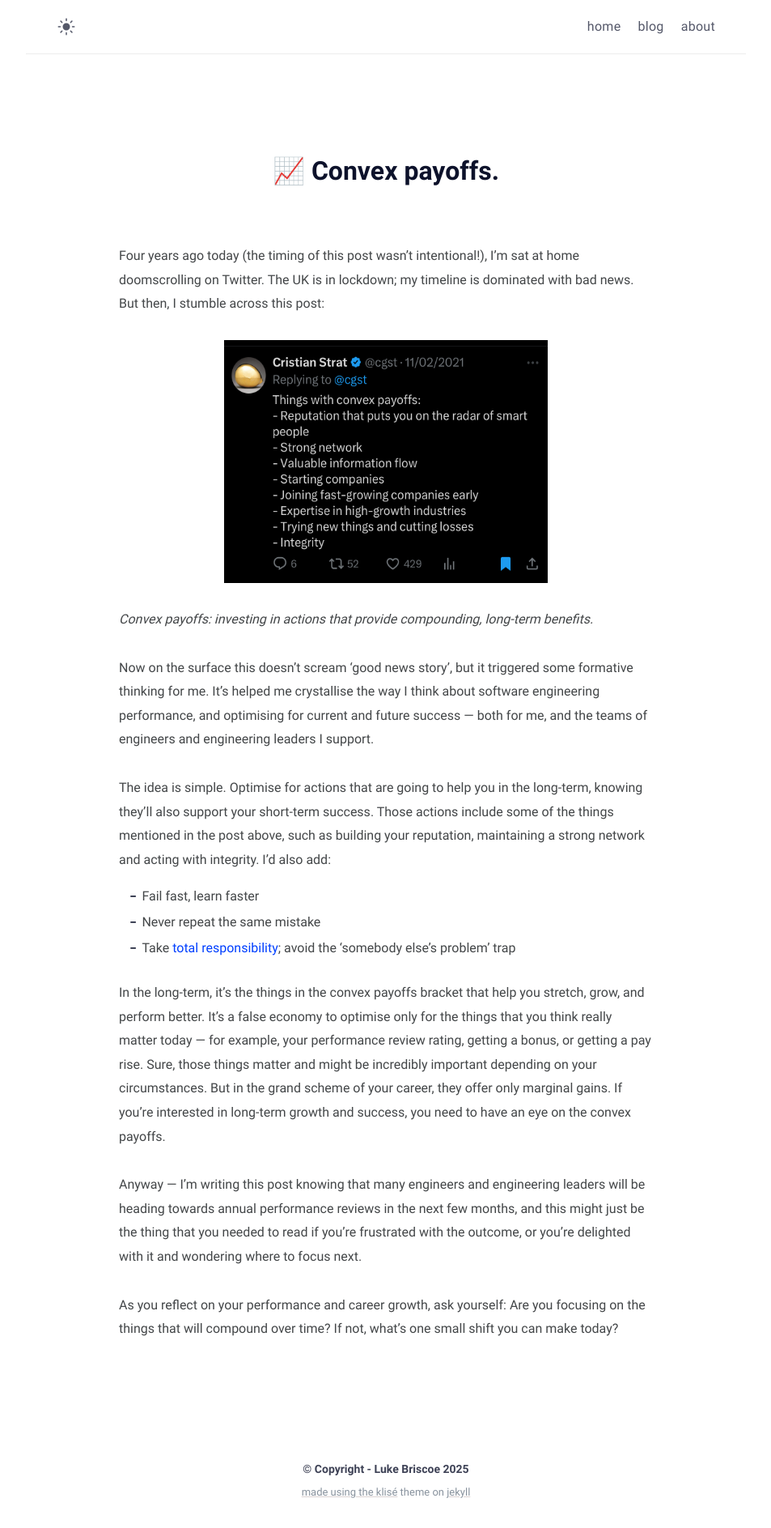
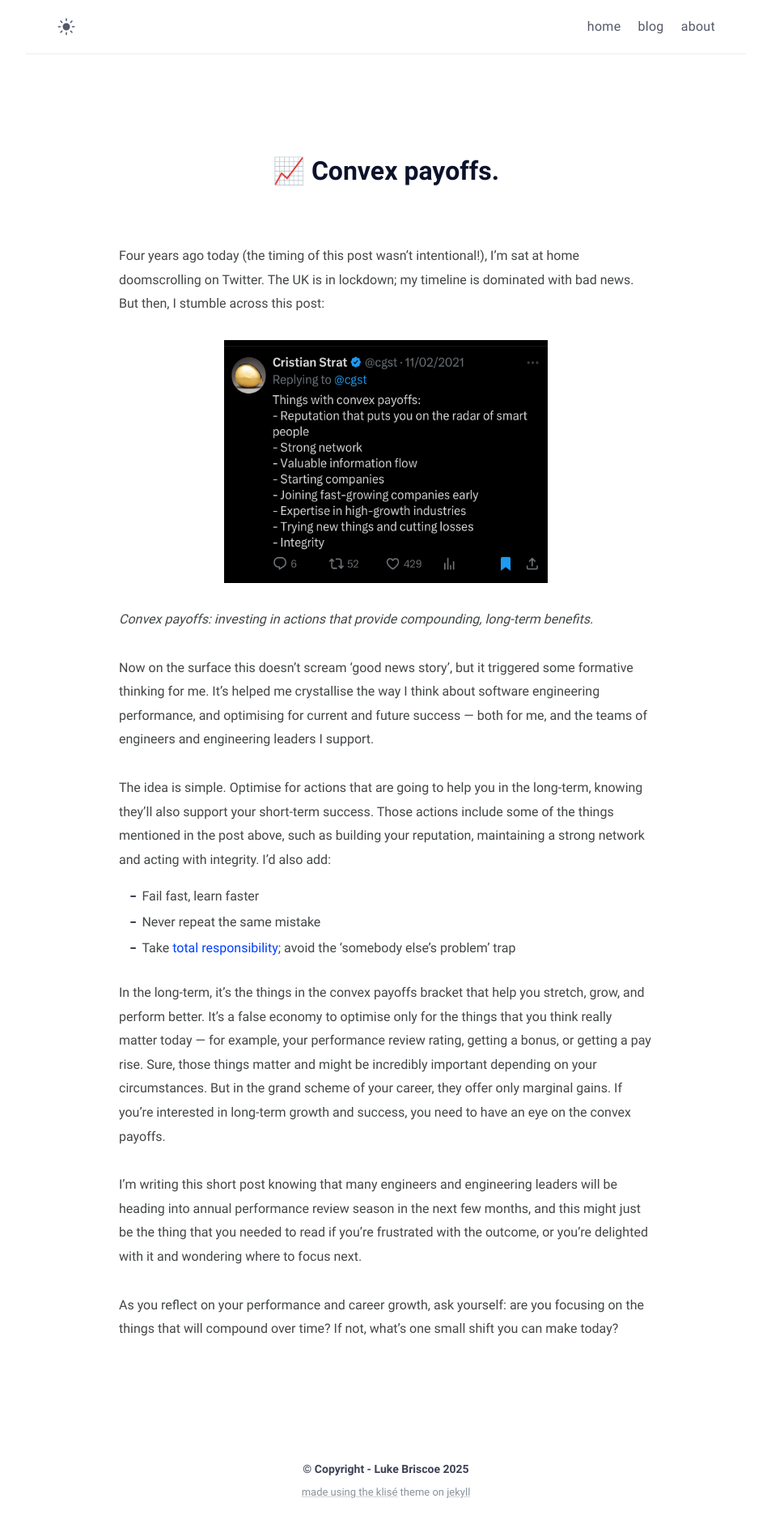
Before and after one commit to lukebriscoe/lukebriscoe.github.io, a Jekyll site: the page built from _posts/2025-02-11-convex-payoffs.md, in a window 1280 px wide. Shown: the whole page at 81% size, without its empty margins (163-1116 px from the left). Built offline with Jekyll 4.4.1, drawn with Linux system fonts in a browser that asks for light colours.

Commit message:
small grammar tweaks in new post

```diff
--- a/_posts/2025-02-11-convex-payoffs.md
+++ b/_posts/2025-02-11-convex-payoffs.md
@@ -22,6 +22,6 @@
 
 In the long-term, it’s the things in the convex payoffs bracket that help you stretch, grow, and perform better. It’s a false economy to optimise only for the things that you think really matter today — for example, your performance review rating, getting a bonus, or getting a pay rise. Sure, those things matter and might be incredibly important depending on your circumstances. But in the grand scheme of your career, they offer only marginal gains. If you’re interested in long-term growth and success, you need to have an eye on the convex payoffs.
 
-Anyway — I’m writing this post knowing that many engineers and engineering leaders will be heading towards annual performance reviews in the next few months, and this might just be the thing that you needed to read if you’re frustrated with the outcome, or you’re delighted with it and wondering where to focus next.
+I’m writing this short post knowing that many engineers and engineering leaders will be heading into annual performance review season in the next few months, and this might just be the thing that you needed to read if you’re frustrated with the outcome, or you’re delighted with it and wondering where to focus next.
 
-As you reflect on your performance and career growth, ask yourself: Are you focusing on the things that will compound over time? If not, what’s one small shift you can make today?
+As you reflect on your performance and career growth, ask yourself: are you focusing on the things that will compound over time? If not, what’s one small shift you can make today?
```
